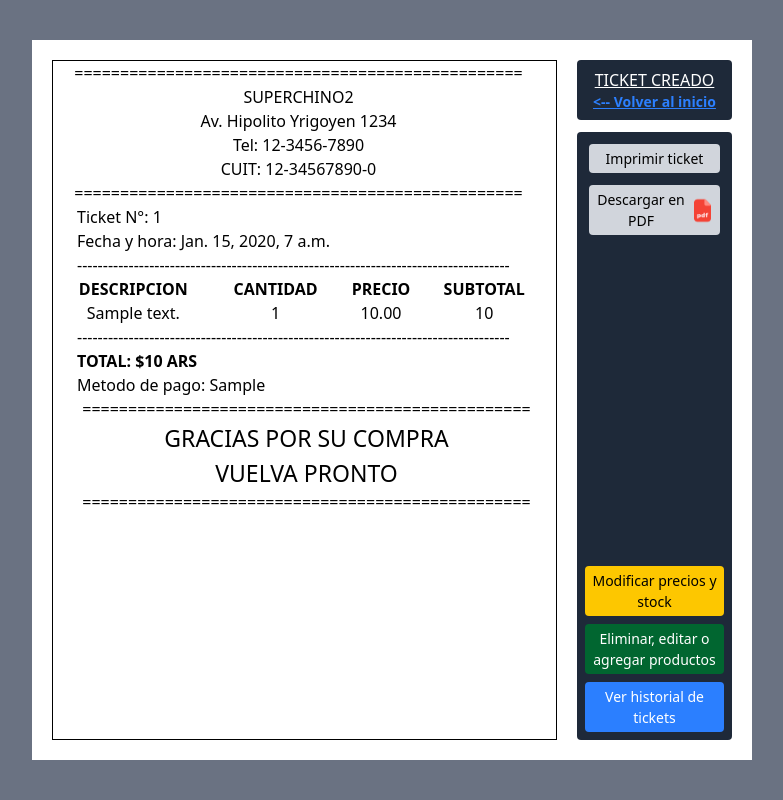
After one commit to NardelliDavid/MateStocks, a Django app: page /tickets/verTicket/1 in a window 1280 px wide. The commit adds this page. Shown: the whole page, without its empty margins (248-1031 px from the left). Run offline with Django 5.2, Linux system fonts and the light colour scheme; tables that the repository leaves empty hold one stand-in row (values such as "Sample post").

Commit message:
Se puede crear el ticket y visualizarlo

```diff
--- a/apps/productos/views.py
+++ b/apps/productos/views.py
@@ -3,9 +3,13 @@ from apps.productos.models import Producto
 from django.http import HttpResponse
 from .validators import *
 from django.utils import timezone
+from django.views.decorators.cache import never_cache
+
+@never_cache
 
 # Create your views here.
 def crud_productos(request):
+    request.session.flush()
     productos = Producto.objects.all()
 
     return render(request, "productos/crud_productos.html", {
@@ -13,6 +17,7 @@ def crud_productos(request):
     })
 
 def modificar_precio_stock(request):
+    request.session.flush()
     productos = Producto.objects.all().order_by('-ultima_fecha_actualizacion_precio')
 
     return render(request, "productos/modificar_precio_stock.html", {
--- a/apps/tickets/models.py
+++ b/apps/tickets/models.py
@@ -8,7 +8,7 @@ class Tickets(models.Model):
 
 class Detalle_ticket(models.Model):
     id_ticket = models.IntegerField()
-    codigo_barras = models.CharField(max_length=50, null=True, blank=True, unique=True)
+    codigo_barras = models.CharField(max_length=50, null=True, blank=True)
     descripcion = models.CharField(max_length=150)
     cantidad = models.IntegerField()
     precio_unitario = models.DecimalField(max_digits=10, decimal_places=2)
--- a/apps/tickets/urls.py
+++ b/apps/tickets/urls.py
@@ -7,5 +7,8 @@ urlpatterns = [
     path("tickets/buscar_producto_ticket", views.buscar_producto_ticket, name="buscar_producto_ticket"),
     path("tickets/recargarTablaIndex", views.recargarTablaIndex, name='recargarTablaIndex'),
     path("tickets/quitarProductoDelTicket", views.quitarProductoDelTicket, name='quitarProductoDelTicket'),
-    path("tickets/vaciarTicket", views.vaciarTicket, name="vaciarTicket")
+    path("tickets/vaciarTicket", views.vaciarTicket, name="vaciarTicket"),
+    path("tickets/ticketCreado", views.ticketCreado, name='ticketCreado'),
+    path("tickets/verTicket/<int:id_ticket>", views.verTicket, name="verTicket"),
+    path("tickets/historial_tickets", views.historial_tickets, name="historial_tickets")
 ]
--- a/apps/tickets/views.py
+++ b/apps/tickets/views.py
@@ -2,7 +2,13 @@
 from django.shortcuts import render, redirect
 from .validators import *
 from django.http import HttpResponse
+from django.views.decorators.cache import never_cache
 from apps.productos.models import Producto
+from apps.tickets.models import Tickets, Detalle_ticket
+from django.db import transaction
+from django.db.models import F
+
+@never_cache
 
 # Create your views here.
 def index(request):
@@ -78,13 +84,13 @@ def agregar_producto_ticket(request):
 
             # Si ambos campos estan vacios
             if desc_validada == None and codigo_barra_validado == None:
-                return HttpResponse('<p class="text-red-600">Ambos campos estan vacios!</p>')
+                return HttpResponse(msgError("Ambos campos estan vacios!"))
 
             # Lista el producto agregandolo a las variables de sesion
             if cantidadP == 0: # Si no encuentra productos en la base de datos devuelve un mensaje de error
-                return HttpResponse('<p class="text-red-600">No hay productos seleccionados!</p>')
+                return HttpResponse(msgError("No hay productos seleccionados!"))
             elif cantidadP != 1: # Si encuentra muchos productos el buscador devuelve un mensaje de error
-                return HttpResponse('<p class="text-red-600">Hay demasiados productos seleccionados! Complete la descripcion o codigo hasta que quede uno solo.</p>')
+                return HttpResponse(msgError("Hay demasiados productos seleccionados! Complete la descripcion o codigo hasta que quede uno solo"))
             else: # Si encuentra uno solo lo agrega a la variable de sesion
 
                 # Busca el producto en la base de datos
@@ -96,15 +102,15 @@ def agregar_producto_ticket(request):
                 elif desc_validada == None and codigo_barra_validado != None:
                     consulta = Producto.objects.filter(codigo_barras__icontains=codigo_barra_validado).first()
                 else:
-                    return HttpResponse('<p class="text-red-600">Error</p>')
+                    return HttpResponse(msgError("Error"))
 
                 # Si no encuentra productos
                 if consulta is None:
-                    return HttpResponse('<p class="text-red-600">Producto no encontrado!</p>')
+                    return HttpResponse(msgError("Producto no encontrado!"))
 
                 # Si el stock es menor a la cantidad solicitada
                 if cant_validada > consulta.stock:
-                    return HttpResponse('<p class="text-red-600">No hay suficiente stock!</p>')
+                    return HttpResponse(msgError("No hay suficiente stock!"))
 
                 # Obtiene la variable de sesion productosDiccionario
                 sesionProductos = request.session.get("productosDiccionario", [])
@@ -116,7 +122,7 @@ def agregar_producto_ticket(request):
                         cant_total = producto["cantidad"] + cant_validada
                         # Si la cantidad total supera el stock en la base de datos devuelve un mensaje de error
                         if cant_total > consulta.stock:
-                            return HttpResponse('<p class="text-red-600">No hay suficiente stock!</p>')
+                            return HttpResponse(msgError("No hay suficiente stock!"))
                         else: # En caso contrario aumenta la cantidad
                             producto["cantidad"] = cant_total
                             encontrado = True
@@ -140,7 +146,7 @@ def agregar_producto_ticket(request):
                     request.session["productosDiccionario"] = sesionProductos
                     request.session.modified = True
 
-                response = HttpResponse('<p class="text-green-600">Producto agregado correctamente al ticket!</p>')
+                response = HttpResponse(msgCorrecto("Producto agregado correctamente al ticket!"))
                 response["HX-Trigger"] = "recargarTablaTicket" # Evento para recargar la tabla
                 return response
 
@@ -181,6 +187,82 @@ def vaciarTicket(request): # Vacia el ticket que estamos haciendo
         if request.headers.get('HX-Request'):
             request.session.flush()
 
-            response = HttpResponse('<p class="text-green-600">Ticket vaciado!</p>')
+            response = HttpResponse(msgCorrecto("Ticket vaciado!"))
             response["HX-Trigger"] = "recargarTablaTicket" # Evento para recargar la tabla
             return response
+
+
+
+# VISTAS PARA EL TICKET CREADO
+#-------------------------------------------------------
+
+def ticketCreado(request):
+    if request.method == "POST":
+        if request.headers.get('HX-Request'):
+
+            productosTicket = request.session.get('productosDiccionario', [])
+            if productosTicket == []:
+                return HttpResponse(msgError("No hay productos agregados al ticket!"))
+
+            # Verifico el Stock de cada producto
+
+            stockModificado = False
+            msgStock = 'No hay suficiente stock de: <br>'
+            for producto in productosTicket:
+                stockDB = Producto.objects.get(id=producto["id"])
+
+                if stockDB.stock < producto["cantidad"]:
+                    msgStock += str(producto["descripcion"])+'<br>'
+                    stockModificado = True
+            msgStock = msgError(msgStock)
+
+            # Si hay productos que tienen menos stock del solicitado devuelve un mensaje de error
+            if stockModificado == True:
+                return HttpResponse(msgStock)
+            else: # Caso contrario crea el ticket
+                metodoPago = request.POST.get("metodoPago")
+                costoTotal = Decimal(request.POST.get("costoTotal"))
+
+                with transaction.atomic():
+                    # Crea el ticket
+                    ticket = Tickets.objects.create(
+                        metodo_pago = metodoPago,
+                        total = costoTotal
+                    )
+                    # Crea los detalles del ticket
+                    for producto in productosTicket:
+                        Detalle_ticket.objects.create(
+                            id_ticket = ticket.id,
+                            codigo_barras = producto["codigo_barras"],
+                            descripcion = producto["descripcion"],
+                            cantidad = producto["cantidad"],
+                            precio_unitario = Decimal(producto["precio"])
+                        )
+                    # Reduce el stock en la base de datos
+                    for producto in productosTicket:
+                        Producto.objects.filter(id=producto["id"]).update(stock=F('stock') - producto["cantidad"])
+
+                request.session.flush()
+
+                response = HttpResponse()
+                response['HX-Redirect'] = f'tickets/verTicket/{ticket.id}'
+                return response
+
+# VISTA PARA VER LOS TICKETS
+def verTicket(request, id_ticket):
+    if request.method == "GET":
+
+        ticket = Tickets.objects.get(id=id_ticket)
+        detalles_ticket = Detalle_ticket.objects.filter(id_ticket=id_ticket)
+
+        return render(request, "tickets/verTicket.html", {
+            "ticket": ticket,
+            "detalles_ticket": detalles_ticket
+        })
+
+def historial_tickets(request):
+    if request.method == "GET":
+
+        return render(request, "tickets/historial_tickets.html", {
+            "tickets": "hola"
+        })
--- a/static/javascript/tickets/costoTotal.js
+++ b/static/javascript/tickets/costoTotal.js
@@ -17,5 +17,28 @@ function costoTotal() {
 
   // Inserta el costoTotal en la etiqueta p con ese id
   const costoTotalTexto = document.getElementById("costoTotalTexto");
-  costoTotalTexto.textContent = costoTotal
+  costoTotalTexto.textContent = costoTotal;
+
+  return costoTotal;
 }
+
+// Funcion para el costo total y subtotal de cada producto al visualizar un ticket
+function actualizarTotalesTicket() {
+  const trs = document.querySelectorAll("tbody tr");
+  let costoTotal = 0;
+
+  trs.forEach((tr) => {
+    const tds = tr.querySelectorAll("td");
+
+    const cantidad = parseInt(tds[1].textContent, 10);
+    const precio = parseFloat(tds[2].textContent);
+
+    const subtotal = cantidad * precio;
+
+    tds[3].textContent = subtotal;
+    costoTotal += subtotal;
+  });
+
+  document.getElementById("costoTotal").textContent =
+    `TOTAL: $${costoTotal} ARS`;
+}
--- /dev/null
+++ b/templates/tickets/verTicket.html
@@ -0,0 +1,94 @@
+{% extends "base.html" %}
+{% load static %}
+{% block title %}Ticket creado{% endblock %}
+
+{% block table %}
+<div class="col-span-3 border border-collapse overflow-y-visible overflow-x-hidden pr-3 flex flex-col relative">
+  <div class="flex flex-col justify-center items-center">
+    <h1>=================================================</h1>
+    <p>SUPERCHINO2</p>
+    <p>Av. Hipolito Yrigoyen 1234</p>
+    <p>Tel: 12-3456-7890</p>
+    <p>CUIT: 12-34567890-0</p>
+    <h1>=================================================</h1>
+  </div>
+  <div class="w-full flex flex-col justify-center pl-6">
+    <p>Ticket N°: {{ ticket.id }}</p>
+    <p>Fecha y hora: {{ ticket.fecha_y_hora }}</p>
+    <h1>------------------------------------------------------------------------------------</h1>
+  </div>
+  <table class="text-center">
+    <thead class="font-bold">
+        <tr>
+            <td>DESCRIPCION</td>
+            <td>CANTIDAD</td>
+            <td>PRECIO</td>
+            <td>SUBTOTAL</td>
+        </tr>
+    </thead>
+    <tbody>
+        {% for producto in detalles_ticket %}
+            <tr>
+                <td class="max-w-[150px]">{{ producto.descripcion }}</td>
+                <td>{{ producto.cantidad }}</td>
+                <td>{{ producto.precio_unitario }}</td>
+                <td>ACA VA EL SUBTOTAL</td>
+            </tr>
+        {% endfor %}
+    </tbody>
+  </table>
+  <div class="w-full flex flex-col justify-center pl-6">
+    <h1>------------------------------------------------------------------------------------</h1>
+    <p class="font-bold" id="costoTotal"></p>
+    <p>Metodo de pago: {{ ticket.metodo_pago }}</p>
+  </div>
+  <div class="w-full flex flex-col justify-center items-center pl-4">
+    <h1>=================================================</h1>
+    <h1 class="text-center text-[23px]">GRACIAS POR SU COMPRA<br>
+        VUELVA PRONTO</h1>
+    <h1>=================================================</h1>
+  </div>
+
+</div>
+
+<!--INSERTA EL SUBTOTAL EN LA TABLA-->
+<script src="{% static 'javascript/tickets/costoTotal.js' %}"></script>
+  <script>
+    actualizarTotalesTicket()
+  </script>
+
+<div class="col-span-1 gap-3 flex flex-col justify-between">
+    <div class="bg-gray-800 text-white text-center rounded flex flex-col justify-center h-[9%]">
+        <h4 class="text-base underline">TICKET CREADO</h4>
+        <a href="/" class="text-sm text-blue-500 underline decoration-blue-500 font-bold"><-- Volver al inicio</a>
+    </div>
+
+    <div class="bg-gray-800 text-white text-center rounded flex flex-col justify-between h-[91%]">
+        <div class="w-full grid gap-3 p-3 text-black
+            [&_button]:bg-gray-300 [&_button]:p-1 [&_button]:rounded [&_button]:w-full [&_button]:cursor-pointer [&_button]:text-[14px] [&_button]:hover:bg-gray-400">
+            <button disabled>
+                <p>Imprimir ticket</p>
+            </button>
+            <button class="flex justify-center items-center">
+                <p>Descargar en PDF</p>
+                <img src="{% static 'icons/pdf.png' %}" alt="pdf.png" class="w-[27px] h-[27px]">
+            </button>
+        </div>
+
+
+        <div
+        class="flex flex-col justify-center items-center text-[14px] p-2 gap-2 [&_a]:rounded [&_a]:p-1 [&_a]:w-full"
+        >
+        <a
+            href="{% url 'modificar_precio_stock' %}"
+            class="bg-yellow-400 text-black hover:bg-yellow-500"
+            >Modificar precios y stock</a
+        >
+        <a href="{% url 'crud_productos' %}" class="bg-green-800 hover:bg-green-900"
+            >Eliminar, editar o agregar productos</a
+        >
+        <a href="#" class="bg-blue-500 hover:bg-blue-600">Ver historial de tickets</a>
+        </div>
+    </div>
+</div>
+{% endblock%}
```
Also changed, not shown: apps/tickets/validators.py (+13 -0 lines), templates/tickets/historial_tickets.html (+33 -0 lines), templates/tickets/index.html (+25 -7 lines), apps/tickets/migrations/0003_alter_detalle_ticket_codigo_barras.py (added), static/icons/pdf.png (added), templates/tickets/ticket_creado.html (deleted).
